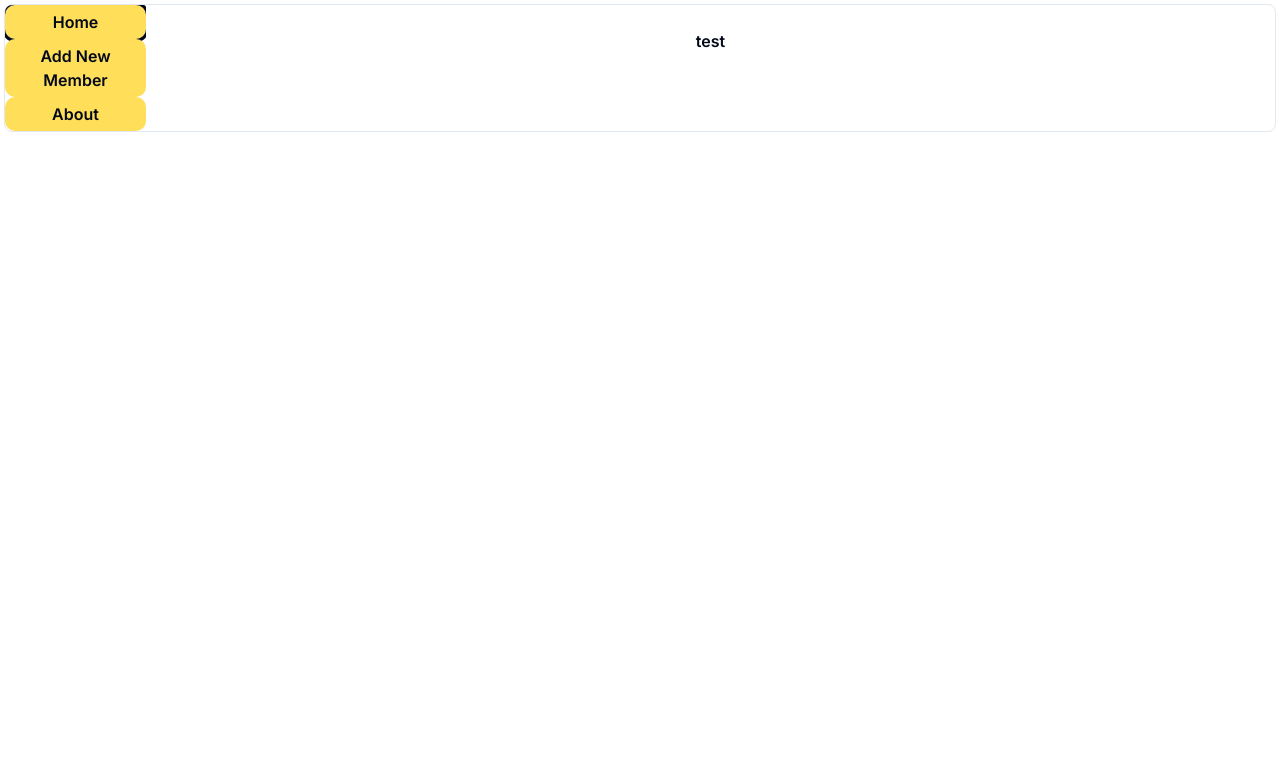
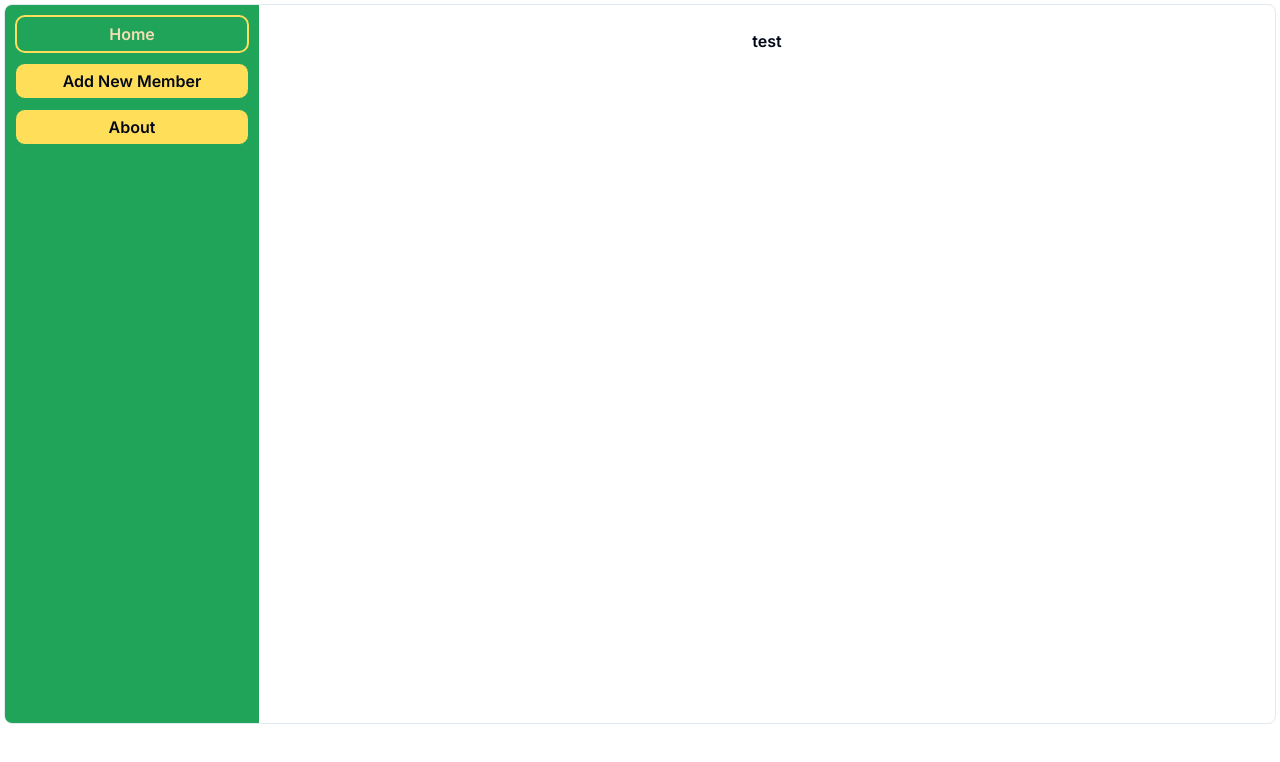
Before and after one commit to amJayem/shadcn-dashboard, a Next.js app: page / in a window 1280 px wide. Shown: the top 762 px of the page. Built offline with nearby package versions, Linux system fonts and the light colour scheme.

Commit message:
layout design modified

```diff
--- a/src/app/layout/mainLayout.jsx
+++ b/src/app/layout/mainLayout.jsx
@@ -1,6 +1,5 @@
 'use client'
 
-import React from 'react'
 import { ResizablePanel, ResizablePanelGroup } from '@/components/ui/resizable'
 import Link from 'next/link'
 import { usePathname } from 'next/navigation'
@@ -12,22 +11,60 @@ export function MainLayout({ children }) {
     { name: 'Add New Member', route: '/members' },
     { name: 'About', route: '/about' }
   ]
+  // return (
+  //   <div className='bg-green-400'>
+  //     <ResizablePanelGroup
+  //       direction='horizontal'
+  //       className='rounded-lg border min-h-[100vh] p-0 bg-red-300'>
+  //       <ResizablePanel
+  //         // className='bg-[#20A459]'
+  //         defaultSize={11}>
+  //         <div
+  //           className='flex flex-col gap-2 h-full p-5 w-[200px] bg-[#20A459]'
+  //           // style={{ background: '#20A459' }}
+  //         >
+
+  //         </div>
+  //       </ResizablePanel>
+  //       {/* <ResizableHandle withHandle /> */}
+  //       <ResizablePanel defaultSize={88}>
+  //         <div className='flex h-full  justify-center p-6'>
+  //           <span className='font-semibold'>{children}</span>
+  //         </div>
+  //       </ResizablePanel>
+  //     </ResizablePanelGroup>
+  //   </div>
+  // )
+
   return (
     <ResizablePanelGroup
       direction='horizontal'
-      className='rounded-lg border min-h-[90vh] p-0'>
-      <ResizablePanel className='bg-[#20A459]' defaultSize={11}>
-        <div className='flex flex-col gap-2 h-full p-2 w-[200px]'>
+      className='max-w-md rounded-lg border'
+      style={{ height: '90vh' }}>
+      <ResizablePanel defaultSize={20}>
+        <div
+          className='flex flex-col'
+          style={{
+            background: '#20A459',
+            height: '100%',
+            padding: '5px'
+          }}>
           {navItem?.map((item) => (
             <Link
-              className={`link ${pathname === item?.route ? ' outline' : ''}`}
+              // className={`${pathname === item?.route ? ' outline' : ''}`}
               key={item?.route}
               style={{
-                background: '#FFDE59',
+                background: pathname === item?.route ? '#20A459' : '#FFDE59',
+                border:
+                  pathname === item?.route
+                    ? '2px solid #FFDE59'
+                    : '1px solid #20A459',
                 padding: '5px',
+                margin: '5px',
                 borderRadius: '10px',
                 textDecoration: 'none',
-                textAlign: 'center'
+                textAlign: 'center',
+                color: pathname === item?.route ? 'wheat' : ''
               }}
               href={item?.route}>
               <span className='font-semibold'>{item?.name}</span>
@@ -36,8 +73,11 @@ export function MainLayout({ children }) {
         </div>
       </ResizablePanel>
       {/* <ResizableHandle withHandle /> */}
-      <ResizablePanel defaultSize={88}>
-        <div className='flex h-full  justify-center p-6'>
+      <ResizablePanel defaultSize={80}>
+        <div
+          className='flex h-full justify-center p-6'
+          // style={{ background: 'red' }}
+        >
           <span className='font-semibold'>{children}</span>
         </div>
       </ResizablePanel>
```
